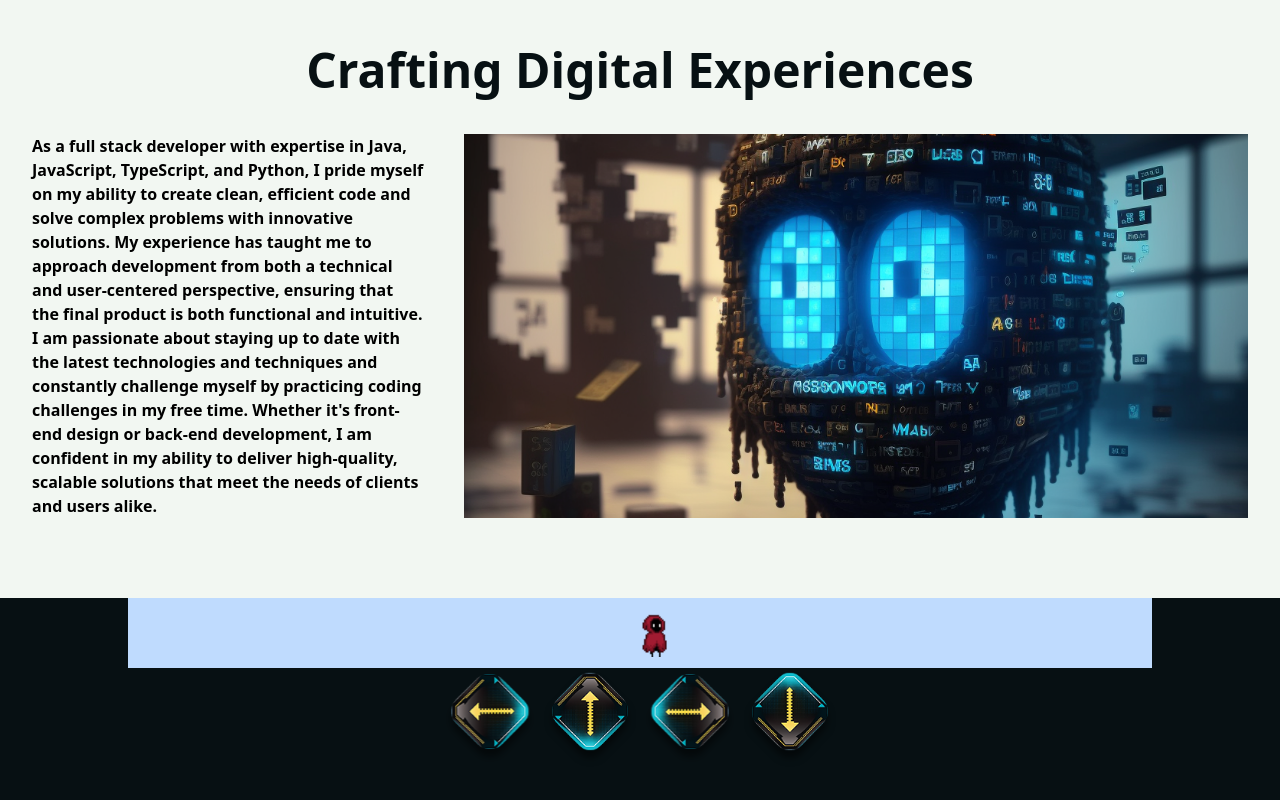
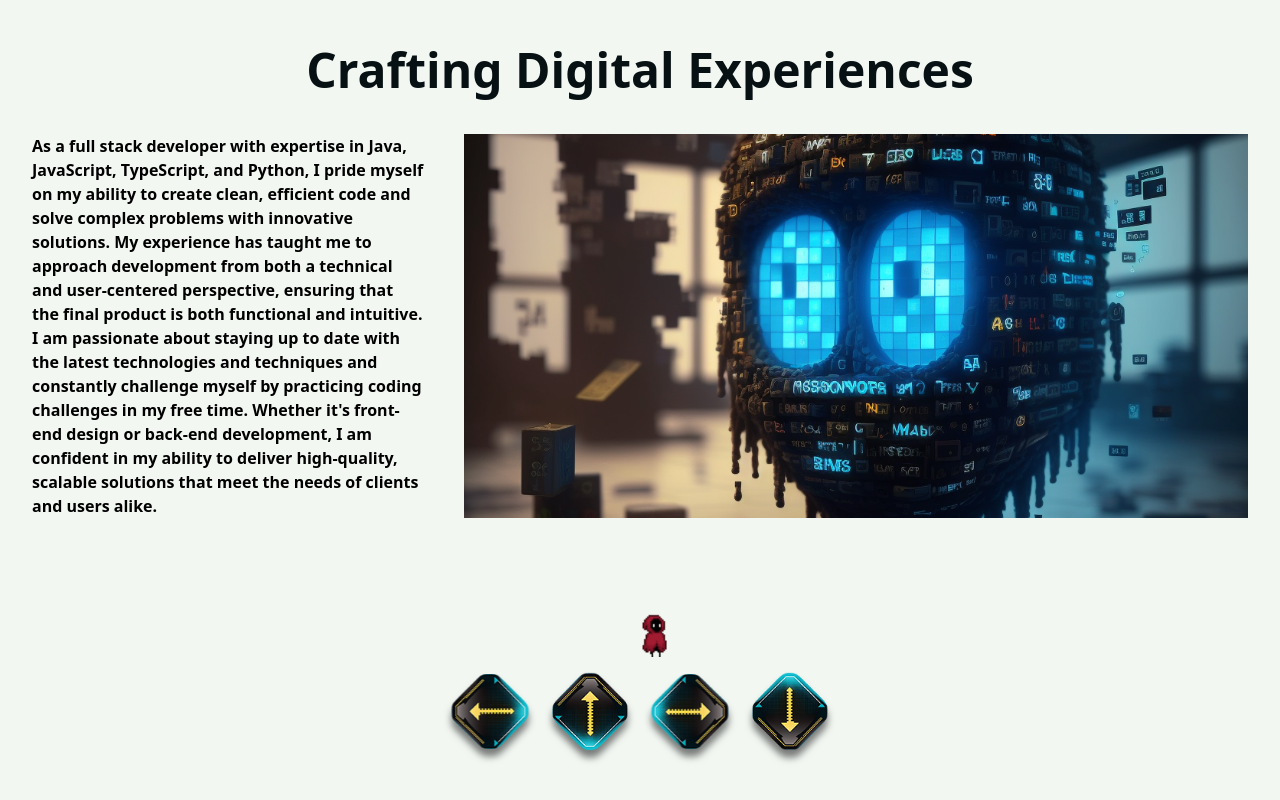
Before and after one commit to ChristopherHoganJr/chrishogan.io, a Next.js app: page / in a window 1280 px wide. Shown: the part 834-1634 px from the top of the page. Built offline with nearby package versions, Linux system fonts and the light colour scheme.

Commit message:
Update ControlCharacterSection.tsx

```diff
--- a/app/components/landing/ControlCharacterSection.tsx
+++ b/app/components/landing/ControlCharacterSection.tsx
@@ -27,8 +27,8 @@ const ControlCharacterSection: FC = () => {
     setCharacterAnimation("charMoveJump");
   };
   return (
-    <section className='w-full flex flex-col px-[10%] h-full min-h-[400px]'>
-      <div className='bg-blue-200 relative w-full h-full min-h-[70px] overflow-hidden flex items-center'>
+    <section className='w-full flex flex-col px-[10%] h-full min-h-[400px] bg-[var(--color-white)]'>
+      <div className=' relative w-full h-full min-h-[70px] overflow-hidden flex items-center'>
         <div
           className='absolute transition-all'
           style={{
```
